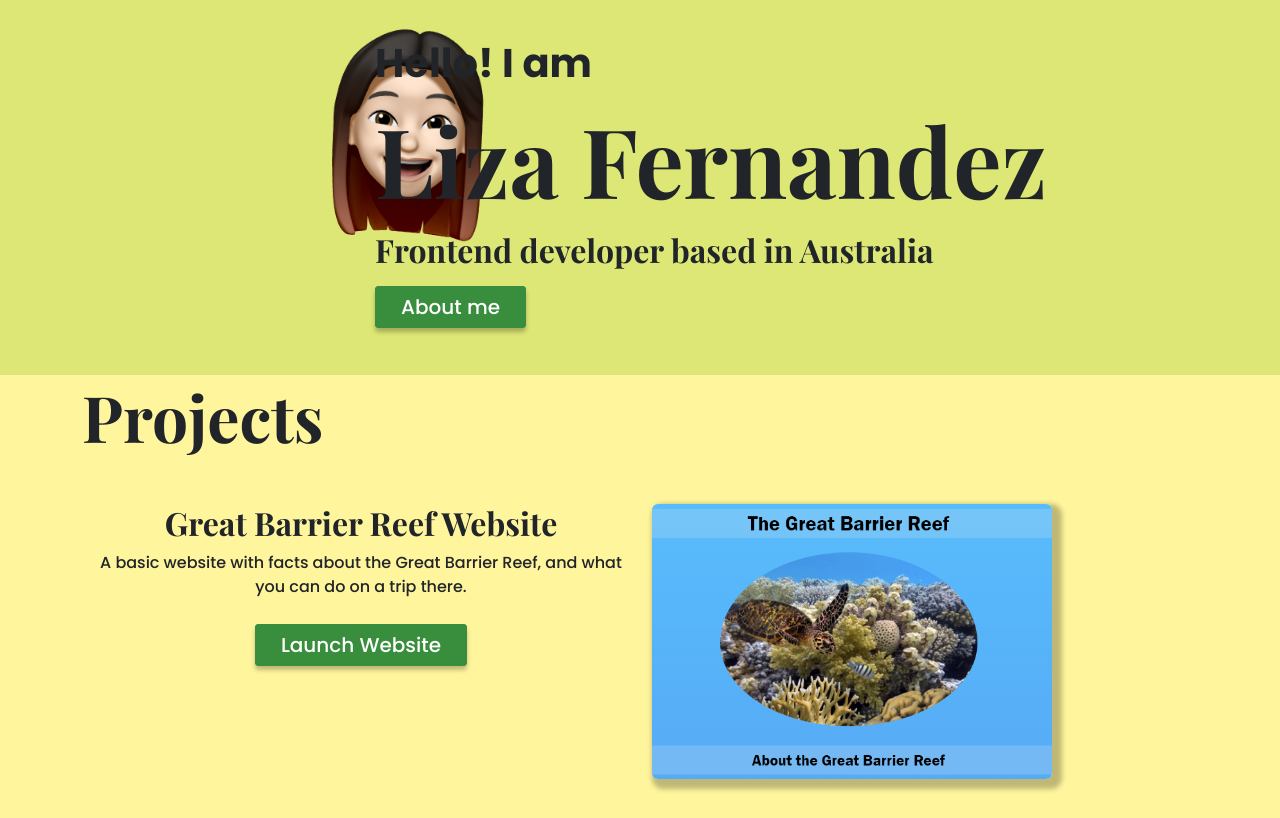
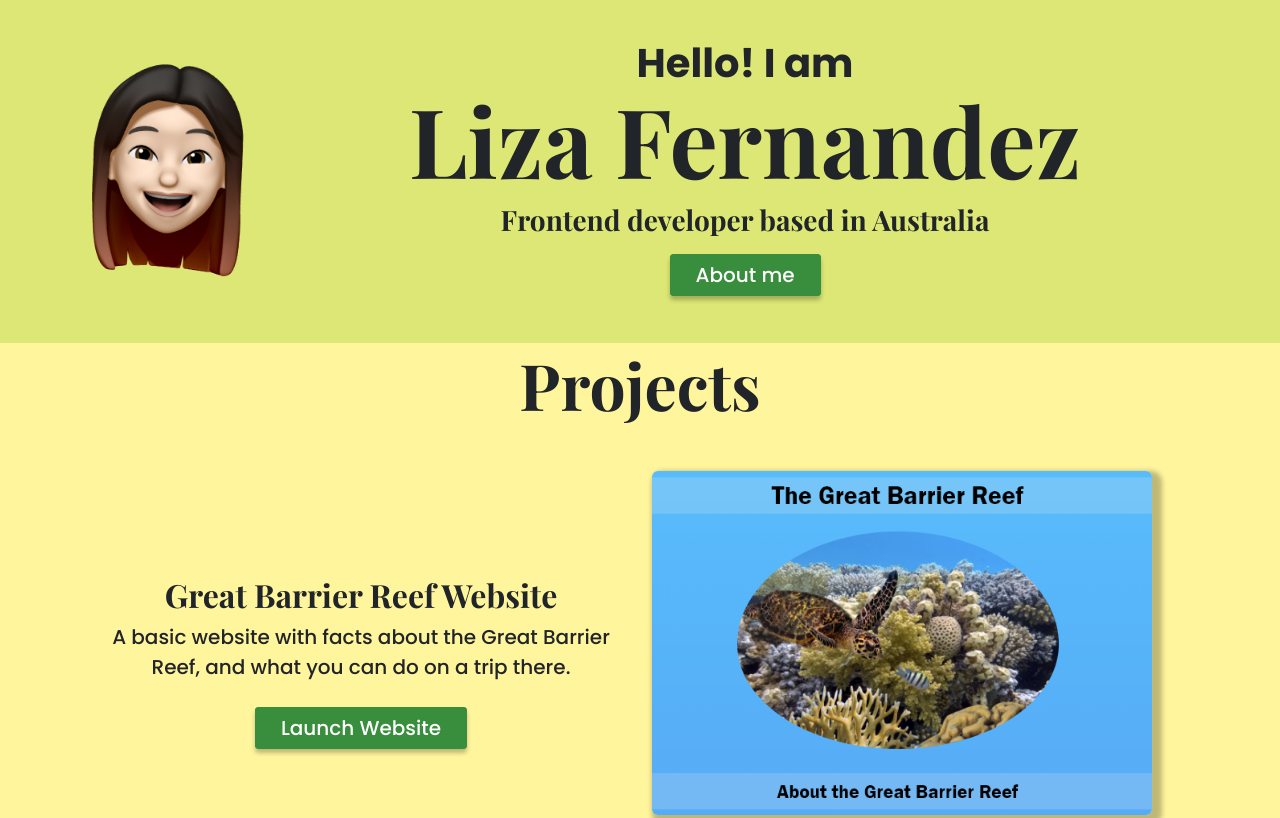
Before and after one commit to aelvanna/portfolio-project, a plain HTML site: page index.html in a window 1280 px wide. Shown: the top 818 px of the page. Drawn offline with nearby package versions, Linux system fonts and the light colour scheme.

Commit message:
removed unnecessary CSS , improved website layout and made website more responsive

```diff
--- a/index.html
+++ b/index.html
@@ -23,7 +23,7 @@
     <div class="hero">
       <div class="container">
         <div class="d-flex row justify-content-center">
-          <div class="col-sm-3">
+          <div class="col-sm-2">
             <div>
               <img
                 src="/images/memoji-1.png"
@@ -33,8 +33,8 @@
               />
             </div>
           </div>
-          <div class="col-sm-9">
-            <div class="p-2">
+          <div class="col-sm-10">
+            <div class="p-2 hero-text">
               <h2>Hello! I am</h2>
               <h1>Liza Fernandez</h1>
               <h3 class="d-none d-md-block d-lg-block">
@@ -48,10 +48,10 @@
       </div>
     </div>
     <div class="container projects">
-      <h4 class="mb-sm-5 mt-1">Projects</h4>
+      <h4 class="mb-sm-5 mt-1 text-center">Projects</h4>
       <div class="container project-1 text-md-center">
         <div class="row">
-          <div class="col-sm-6">
+          <div class="col-sm-6 align-self-center">
             <h5>Great Barrier Reef Website</h5>
             <p>
               A basic website with facts about the Great Barrier Reef, and what
@@ -63,7 +63,7 @@
             <img
               src="/images/gbr-project-image.png"
               alt=""
-              width="400"
+              width="500"
               class="mb-5 project-1-image d-none d-sm-block img-fluid rounded"
             />
           </div>
@@ -71,12 +71,12 @@
       </div>
       <div class="container project-2 text-md-center">
         <div class="row">
-          <div class="col-sm-6 project-2-col">
+          <div class="col-sm-6 project-2-col align-self-center">
             <img
               src="/images/weather-app-project.png"
               alt=""
               width="500"
-              class="project-2-image d-none d-sm-block img-fluid rounded m-md-0"
+              class="project-2-image d-none d-sm-block img-fluid rounded"
             />
           </div>
           <div class="col-sm-6 align-self-center">
--- a/styles/portfolio.css
+++ b/styles/portfolio.css
@@ -20,7 +20,6 @@ h6 {
 }
 
 h1 {
-  font-size: 96px;
   line-height: 128px;
 }
 
@@ -30,7 +29,6 @@ h2 {
   font-weight: 700;
 }
 
-h3,
 h5 {
   font-size: 32px;
 }
@@ -46,6 +44,7 @@ h6 {
 p {
   font-family: var(--secondary-font-family);
   font-weight: normal;
+  font-size: 20px;
 }
 
 .link-button {
@@ -66,13 +65,10 @@ p {
 }
 
 .hero {
+  text-align: center;
   margin: -200px 0px 0px 0px;
   padding: 231px 0px 30px 0px;
   background: var(--secondary-bg-color);
-}
-
-.hero-image {
-  margin: 0px 0px 0px 110px;
 }
 
 .project-1-image,
@@ -80,13 +76,12 @@ p {
   box-shadow: 5px 5px 5px 5px rgba(0, 0, 0, 0.25);
 }
 
-@media (min-width: 0px) and (max-width: 576px) {
+@media (min-width: 0px) and (max-width: 575px) {
   h6 {
     font-size: 30px;
   }
 
   .hero {
-    text-align: center;
   }
 
   .hero h1 {
@@ -96,7 +91,7 @@ p {
   }
 
   .hero h2 {
-    font-size: 20px;
+    font-size: 32px;
     margin: 0px 0px -10px 5px;
   }
 
@@ -120,12 +115,16 @@ p {
     font-size: 26px;
   }
 
+  .project-2 {
+    margin: 10px 0px 0px 0px;
+  }
+
   .project-2-image {
     margin: 0;
   }
 }
 
-@media (min-width: 576px) and (max-width: 1024px) {
+@media (min-width: 576px) and (max-width: 768px) {
   .hero {
     text-align: center;
   }
@@ -144,23 +143,43 @@ p {
   }
 
   .hero-image {
-    margin: -35px 0px 0px 45px;
+    margin: -35px 0px 0px -10px;
+  }
+}
+
+@media (min-width: 769px) {
+  .hero h1 {
+    margin: -50px 0px -40px 0px;
+  }
+
+  .hero-text {
+    margin: 0px 10px 0px 30px;
+  }
+
+  .hero-image {
+    margin: -15px 0px 0px -10px;
   }
 }
 
 @media (min-width: 1024px) {
+  .hero h1 {
+    font-size: 96px;
+    margin: -20px 0px 0px 0px;
+  }
+
   .hero-image {
-    margin: -35px 0px 0px 200px;
+    margin: -0px 0px 0px -40px;
   }
 }
 
 @media (min-width: 1440px) {
   .hero h2 {
-    margin: 0px 0px -10px 5px;
+    font-size: 50px;
+    margin: 0px 0px -20px 5px;
   }
 
   .hero-image {
-    margin: 0px 0px 0px 105px;
+    margin: 0px 0px 0px 10px;
   }
 
   .project-2-col {
```
